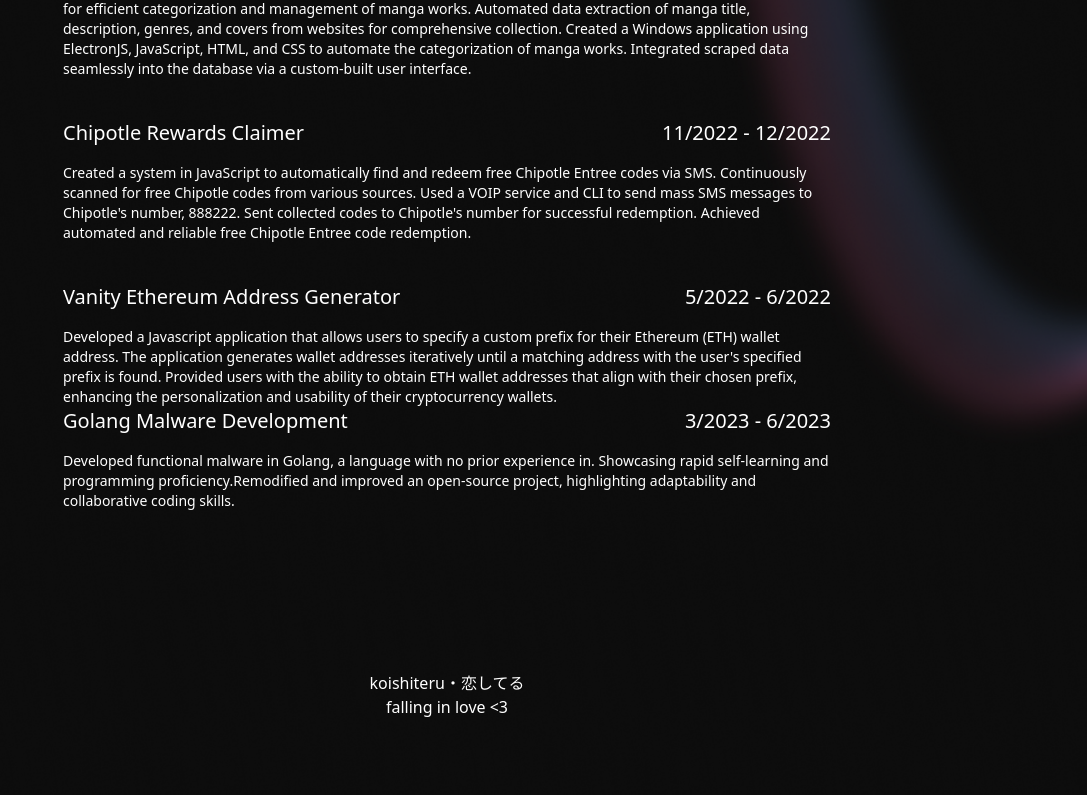
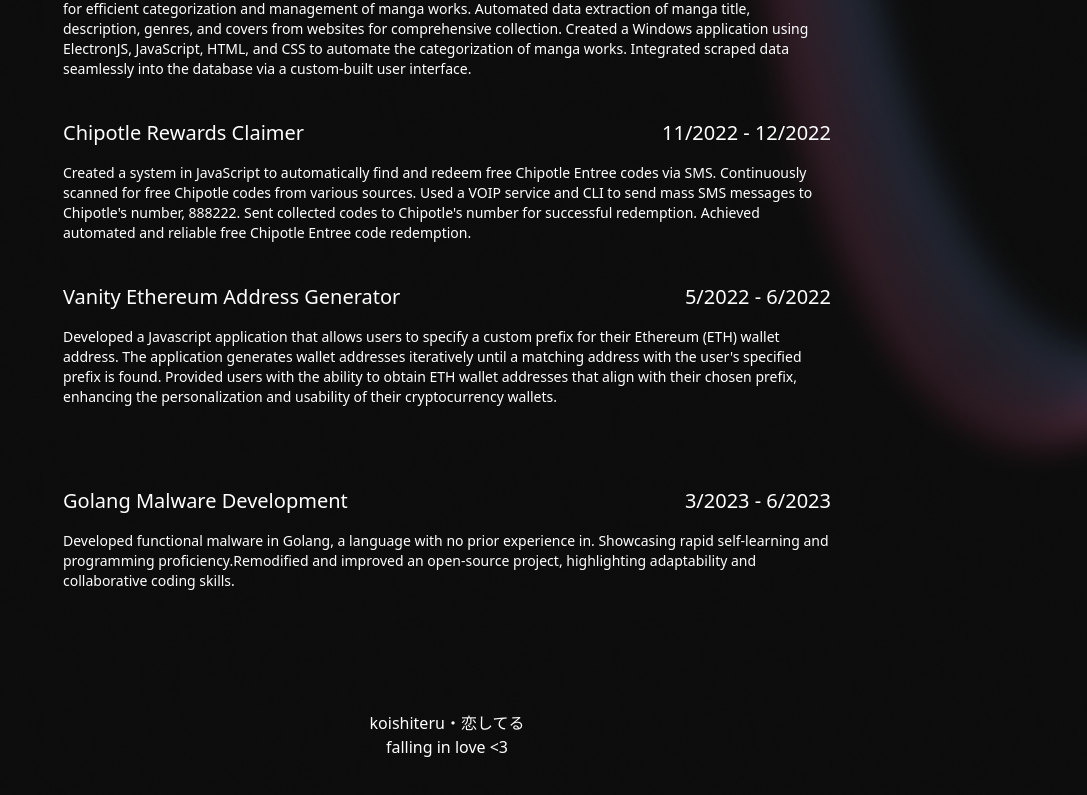
Before and after one commit to yushasama/koishiteru, a Next.js app: page / in a window 1280 px wide. Shown: the part 1145-1940 px from the top of the page, without its empty margins (193-1280 px from the left). Built offline with nearby package versions, Linux system fonts and the light colour scheme; no server answers.

Commit message:
Update page.tsx

```diff
--- a/app/page.tsx
+++ b/app/page.tsx
@@ -126,6 +126,9 @@ export default function Home() {
             <div>Developed a Javascript application that allows users to specify a custom prefix for their Ethereum {'(ETH)'} wallet address. The application generates wallet addresses iteratively until a matching address with the user{"'"}s specified prefix is found. Provided users with the ability to obtain ETH wallet addresses that align with their chosen prefix, enhancing the personalization and usability of their cryptocurrency wallets.</div>
           </div>
           <div className='md:text-xl 2xl:text-2xl pb-10'>
+      </div>
+      </div>
+      <div className='md:text-xl 2xl:text-2xl pb-10'>
           <div className='flex flex-col md:flex-row font-thin w-full justify-between pb-4'>
             <div>Golang Malware Development</div>
             <div>3/2023 - 6/2023</div>
@@ -133,7 +136,6 @@ export default function Home() {
           <div className='font-thin text-xs md:text-sm'>
             <div>Developed functional malware in Golang, a language with no prior experience in. Showcasing rapid self-learning and programming proficiency.Remodified and improved an open-source project, highlighting adaptability and collaborative coding skills.</div>
           </div>
-      </div>
       </div>
     </section>
     <footer className='mt-20 flex flex-col w-full justify-center items-center font-thin'>
```
